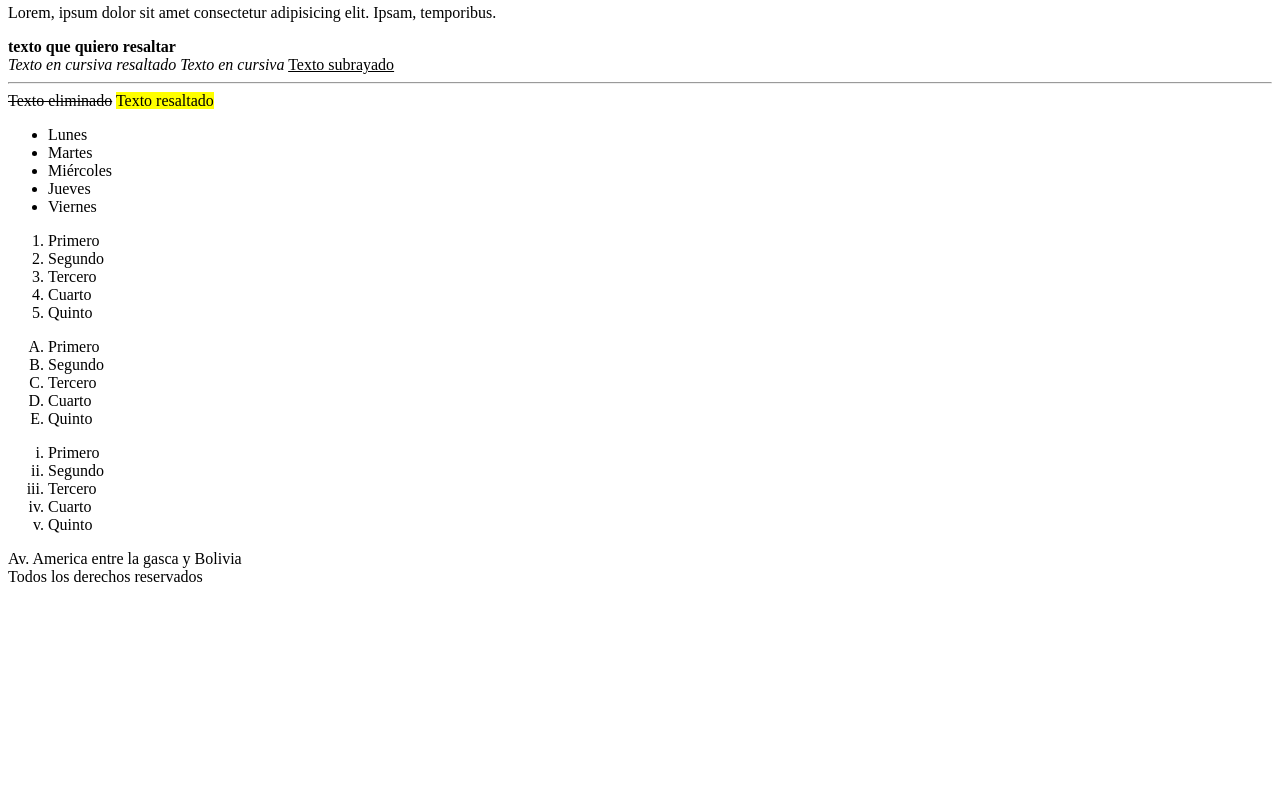
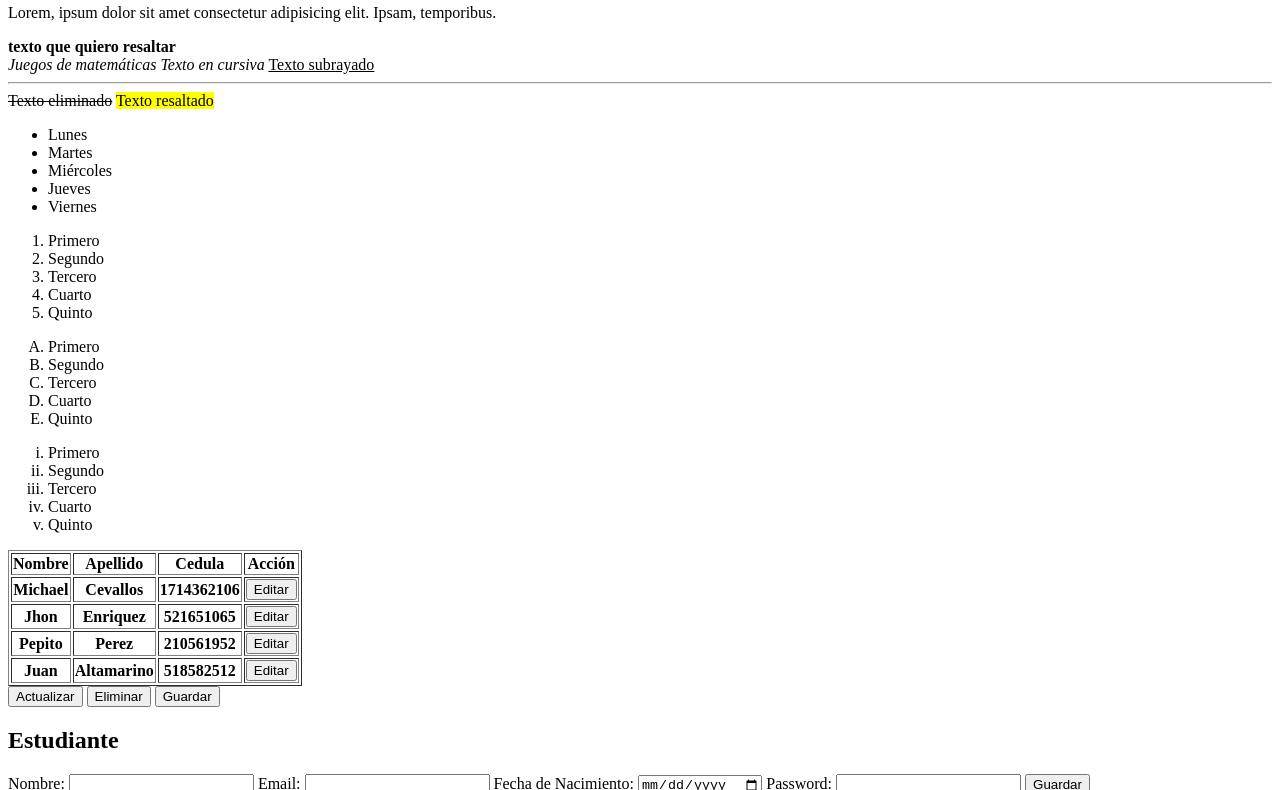
Before and after one commit to MykeCv/pw_u1_fundamentos_mc, a plain HTML site: page index.html in a window 1280 px wide. Shown: the part 231-1021 px from the top of the page. Before the commit the page ends 825 px from the top, so only its background shows below. Drawn offline with Linux system fonts and the light colour scheme.

Commit message:
Taller 2

```diff
--- a/index.html
+++ b/index.html
@@ -22,7 +22,7 @@
         <!--textos-->
         <strong>texto que quiero resaltar</strong>
         <br>
-        <em>Texto en cursiva resaltado</em>
+        <em>Juegos de matemáticas</em>
         <i>Texto en cursiva</i>
         <u>Texto subrayado</u>
         <hr>
@@ -61,8 +61,69 @@
         </ol>
 
         <!--Tablas-->
+        <table border="1">
+            <thead>
+                <tr>
+                    <th>Nombre</th>
+                    <th>Apellido</th>
+                    <th>Cedula</th>
+                    <th>Acción</th>
+                </tr>
+            </thead>
+            <tbody>
+                <tr>
+                    <th>Michael</th>
+                    <th>Cevallos</th>
+                    <th>1714362106</th>
+                    <th><button>Editar</button></th>
+                </tr>
+                <tr>
+                    <th>Jhon</th>
+                    <th>Enriquez</th>
+                    <th>521651065</th>
+                    <th><button>Editar</button></th>
+                </tr>
+                    <th>Pepito</th>
+                    <th>Perez</th>
+                    <th>210561952</th>
+                    <th><button>Editar</button></th>
+                </tr>
+                <tr>
+                    <th>Juan</th>
+                    <th>Altamarino</th>
+                    <th>518582512</th>
+                    <th><button>Editar</button></th>
+                </tr>
+            </tbody>
+        </table>
 
+        <!--Contenedores HTML-->
+        <div>
+            <button>Actualizar</button>
+            <button>Eliminar</button>
+            <button>Guardar</button>
+        </div>
+        <!--header, body, nav, section-->
+        <!--Formularios-->
+        <form action="https://www.google.com">
+            <h1>Estudiante</h1>
+            <label for="id_nombre">Nombre:</label>
+            <input id="id_nombre" type="text">
+            <label for="id_email">Email:</label>
+            <input id="id_email" type="email">
+            <label for="id_fecha_nacimiento">Fecha de Nacimiento:</label>
+            <input id="id_fecha_nacimiento" type="date">
+            <label for="id_password">Password:</label>
+            <input id="id_password" type="password">
+            <button>Guardar</button>
+        </form>
 
+        <!--Multimedia-->
+        <img src="https://upload.wikimedia.org/wikipedia/commons/thumb/a/a7/React-icon.svg/800px-React-icon.svg.png" alt="No se pudo presentar la imagen" width="200" height="200">
+        <img src="img\UCE.png" alt="No se pudo presentar la imagen" width="200" height="200">
+        <video controls>
+            <source src="https://www.w3schools.com/html/mov_bbb.mp4" type="video/mp4">
+        </video>
 
 
     </section>
```
Also changed, not shown: img/UCE.png (added), 2 other files.
